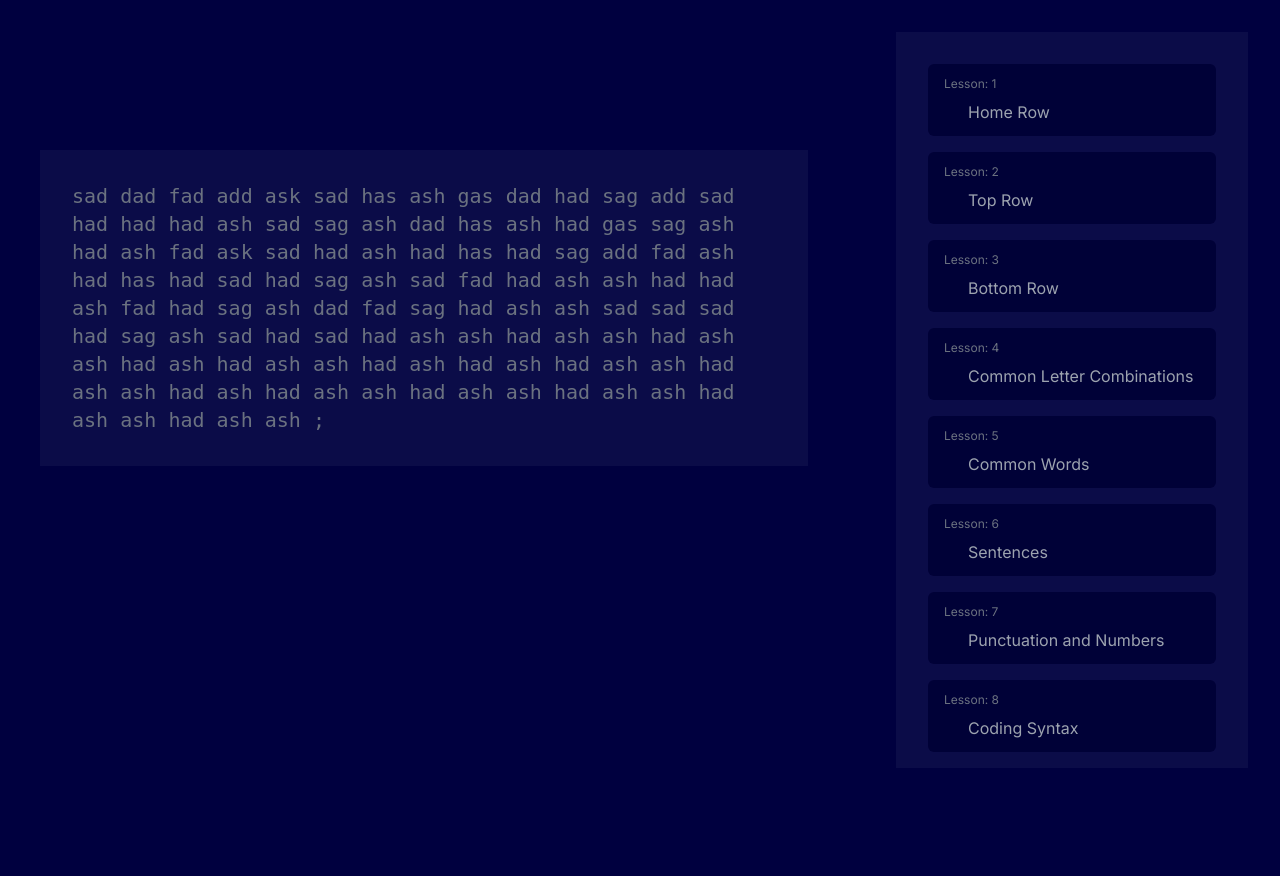
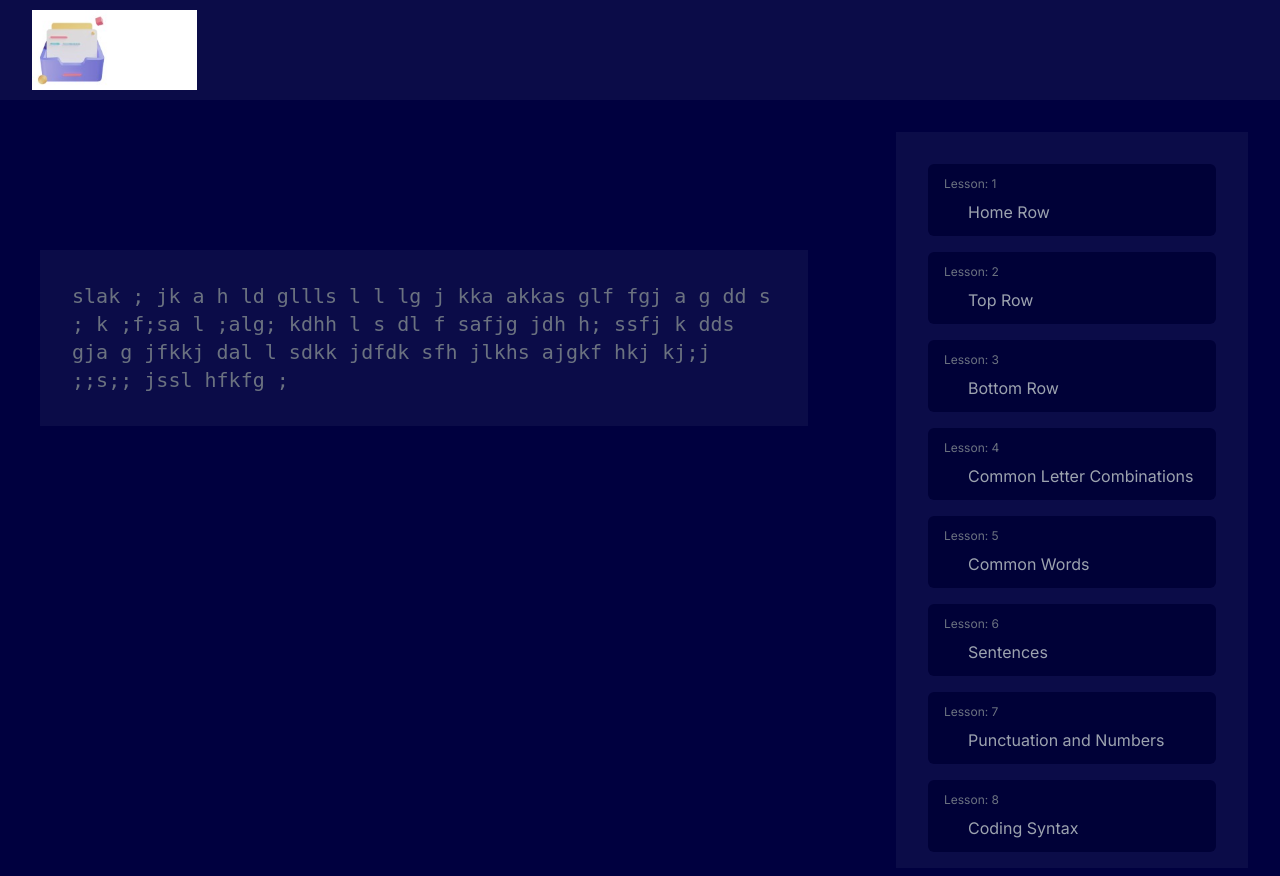
Before and after one commit to saqibtanveer-dev/typing-practice, a Next.js app: page /lesson/0 in a window 1280 px wide. Shown: the top 876 px of the page. Before the commit the page ends 800 px from the top, so only its background shows below. Built offline with nearby package versions, Linux system fonts and the light colour scheme.

Commit message:
feat(genRandWordsFromStr funct) : made a function which gen words from string and used it feat(add header):

```diff
--- a/src/app/layout.tsx
+++ b/src/app/layout.tsx
@@ -2,6 +2,7 @@ import type { Metadata } from "next";
 import { Inter } from "next/font/google";
 import "./globals.css";
 import Aside from "@/components/Aside";
+import Header from "@/components/Header";
 
 const inter = Inter({ subsets: ["latin"] });
 
@@ -19,6 +20,7 @@ export default function RootLayout({
     <html lang="en" className="dark">
       <body className={"dark:bg-bg-primary h-screen " + inter.className}>
         {/* header */}
+        <Header />
 
         {/* main */}
         <main className="h-full max-w-7xl mx-auto flex items-start justify-center gap-primary">
--- a/src/app/lesson/[slug]/page.tsx
+++ b/src/app/lesson/[slug]/page.tsx
@@ -7,15 +7,14 @@ const CharsContainer = dynamic(
     ssr: false,
   }
 );
-import { lessons } from "@/data/lessonsData";
+import { genRandWordsFromStr } from "@/helper";
+import { lessonsList } from "@/data/lessonsList";
 
 export default function page({ params }: { params: { slug: string } }) {
   const { slug } = params;
-  let chars;
-  try {
-    chars = lessons[parseInt(slug)].split("");
-  } catch (error) {
-    return <LessonNotAvailable />;
-  }
+  const letters = lessonsList[parseInt(slug)].letters;
+  const para = genRandWordsFromStr(letters, 50, 5);
+  const chars = para.split("");
+  console.log(chars);
   return <CharsContainer chars={chars} />;
 }
--- a/src/components/Aside/AsideItem.tsx
+++ b/src/components/Aside/AsideItem.tsx
@@ -10,10 +10,10 @@ export default function AsideItem({
 }) {
   return (
     <Link
-      href={`/lesson/${number - 1}`}
+      href={`/lesson/${number}`}
       className="h-24 w-full bg-[] px-4 py-3 rounded-md text-gray-500 dark:bg-bg-third"
     >
-      <p className="text-xs mb-2">Lesson: {number}</p>
+      <p className="text-xs mb-2">Lesson: {number + 1}</p>
       <h2 className="ml-6 text-gray-400">{name}</h2>
     </Link>
   );
--- /dev/null
+++ b/src/components/Header/index.tsx
@@ -0,0 +1,18 @@
+import Image from "next/image";
+import React from "react";
+
+export default function index() {
+  return (
+    <header className="max-w-7xl mx-auto bg-bg-secondary h-[100px] flex items-center px-8 py-4">
+      <div className="logo">
+        <Image alt="Logo" src="/logo.jpeg" width={165} height={80} />
+      </div>
+      <nav className="nav">
+        <ul className="navlist">
+          <li className="navitem"></li>
+          <li className="navitem"></li>
+        </ul>
+      </nav>
+    </header>
+  );
+}
--- a/src/data/lessonsList.js
+++ b/src/data/lessonsList.js
@@ -1,54 +1,64 @@
 export const lessonsList = [
   {
-    number: 1,
+    number: 0,
     name: "Home Row",
     description: "Learn the keys on the home row.",
+    letters: "asdfghjkl;",
+  },
+  {
+    number: 1,
+    name: "Top Row",
+    description: "Practice typing on the top row.",
+    letters: "qwertyuiop",
   },
   {
     number: 2,
-    name: "Top Row",
-    description: "Practice typing on the top row.",
+    name: "Bottom Row",
+    description: "Focus on typing keys on the bottom row.",
+    letters: "zxcvbnm",
   },
   {
     number: 3,
-    name: "Bottom Row",
-    description: "Focus on typing keys on the bottom row.",
+    name: "Common Letter Combinations",
+    description: "Practice common combinations of letters.",
+    letters: "qwertyuiop",
   },
   {
     number: 4,
-    name: "Common Letter Combinations",
-    description: "Practice common combinations of letters.",
+    name: "Common Words",
+    description: "Type frequently used words for better",
+    letters: "qwertyuiop",
   },
   {
     number: 5,
-    name: "Common Words",
-    description: "Type frequently used words for better familiarity.",
+    name: "Sentences",
+    description: "Construct sentences to enhance typing speed",
+    letters: "qwertyuiop",
   },
   {
     number: 6,
-    name: "Sentences",
-    description: "Construct sentences to enhance typing speed and accuracy.",
+    name: "Punctuation and Numbers",
+    description:
+      "Include punctuation and numeric characters in typing practice.",
+    letters: "qwertyuiop",
   },
   {
     number: 7,
-    name: "Punctuation and Numbers",
+    name: "Coding Syntax",
     description:
-      "Include punctuation and numeric characters in typing practice.",
+      "Learn to type common coding syntax and programming constructs.",
+    letters: "qwertyuiop",
   },
   {
     number: 8,
-    name: "Coding Syntax",
-    description:
-      "Learn to type common coding syntax and programming constructs.",
+    name: "Advanced Sentences",
+    description: "Challenge yourself with more complex",
+    letters: "qwertyuiop",
   },
   {
     number: 9,
-    name: "Advanced Sentences",
-    description: "Challenge yourself with more complex sentences.",
-  },
-  {
-    number: 10,
     name: "Special Characters and Symbols",
-    description: "Practice typing special characters and symbols.",
+    description: "Practice typing special characters and",
+    letters: "qwertyuiop",
   },
 ];
--- a/src/helper.js
+++ b/src/helper.js
@@ -2,6 +2,31 @@ import { faker } from "@faker-js/faker";
 
 export function generateRandomPara(n) {
   return faker.word.words(n);
+}
+
+export function genRandWordsFromStr(string, n, maxWord) {
+  let words = "";
+  for (let i = 0; i < n; i++) {
+    let randNum = genRandNum(maxWord + 1);
+    if (randNum === 0) randNum = 1;
+    const word = takeLetters(randNum);
+    words += `${word} `;
+  }
+
+  function takeLetters(n) {
+    let str = "";
+    for (let i = 0; i < n; i++) {
+      const randNum = genRandNum(string.length);
+      str += string[randNum];
+    }
+    return str;
+  }
+
+  function genRandNum(n) {
+    return Math.floor(Math.random() * n);
+  }
+
+  return words;
 }
 
 export function checkKey(enteredKey, actualKey) {
```
Also changed, not shown: public/logo.jpeg (added).
